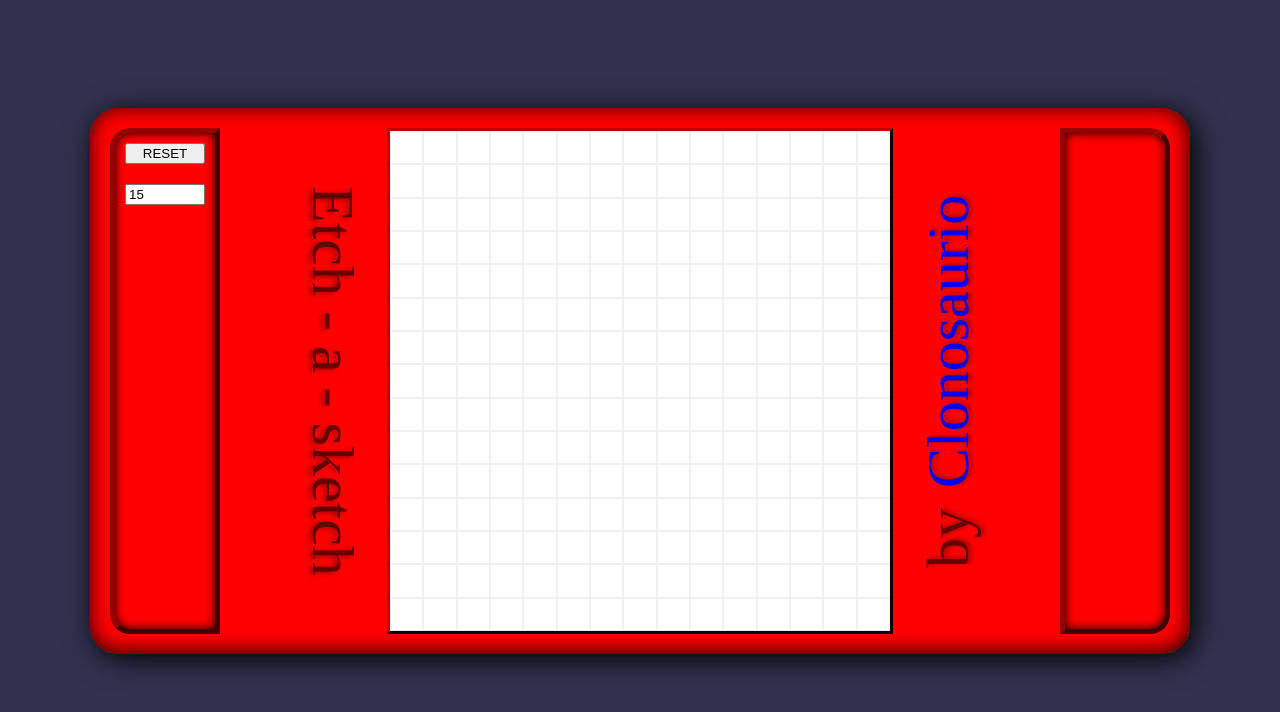
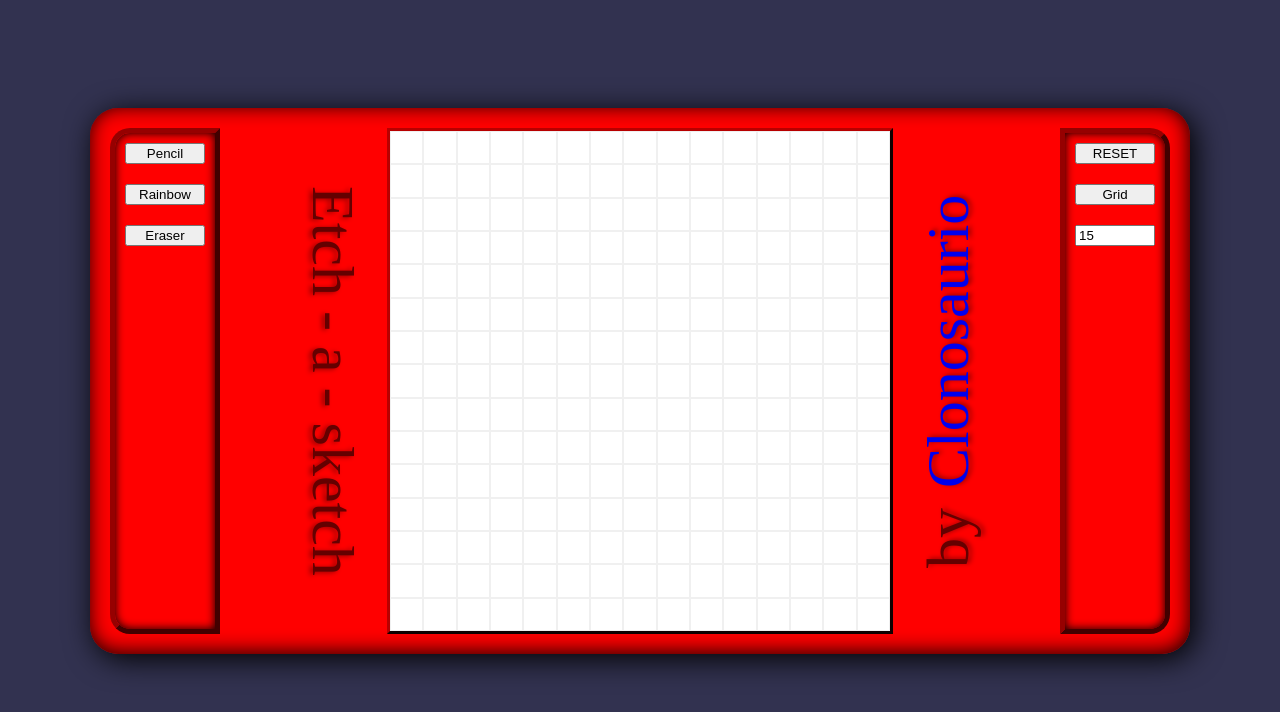
Before and after one commit to Clonosaurio/odin-etch-a-sketch, a plain HTML site: page index.html in a window 1280 px wide. Drawn offline with Linux system fonts and the light colour scheme.

Commit message:
moved buttons from left to right, added more for placeholder

```diff
--- a/index.html
+++ b/index.html
@@ -12,13 +12,18 @@
     <div class="shadow">
         <div id="play-area">
             <div class="menu left">
-                <button class="reset">RESET</button>
-                <input class="grid-size" value="15" min="1" max="50" type="number">
+                <button class="pencil">Pencil</button>
+                <button class="rainbow">Rainbow</button>
+                <button class="eraser">Eraser</button>
             </div>
             <div class="text left">Etch - a - sketch</div>
             <div class="screen"></div>
             <div class="text right">by <a href="https://github.com/Clonosaurio" target="_blank">Clonosaurio</a></div>
-            <div class="menu right"></div>
+            <div class="menu right">
+                <button class="reset">RESET</button>
+                <button class="grid">Grid</button>
+                <input class="grid-size" value="15" min="2" max="50" type="number">
+            </div>
         </div>
     </div>
 </body>
```
